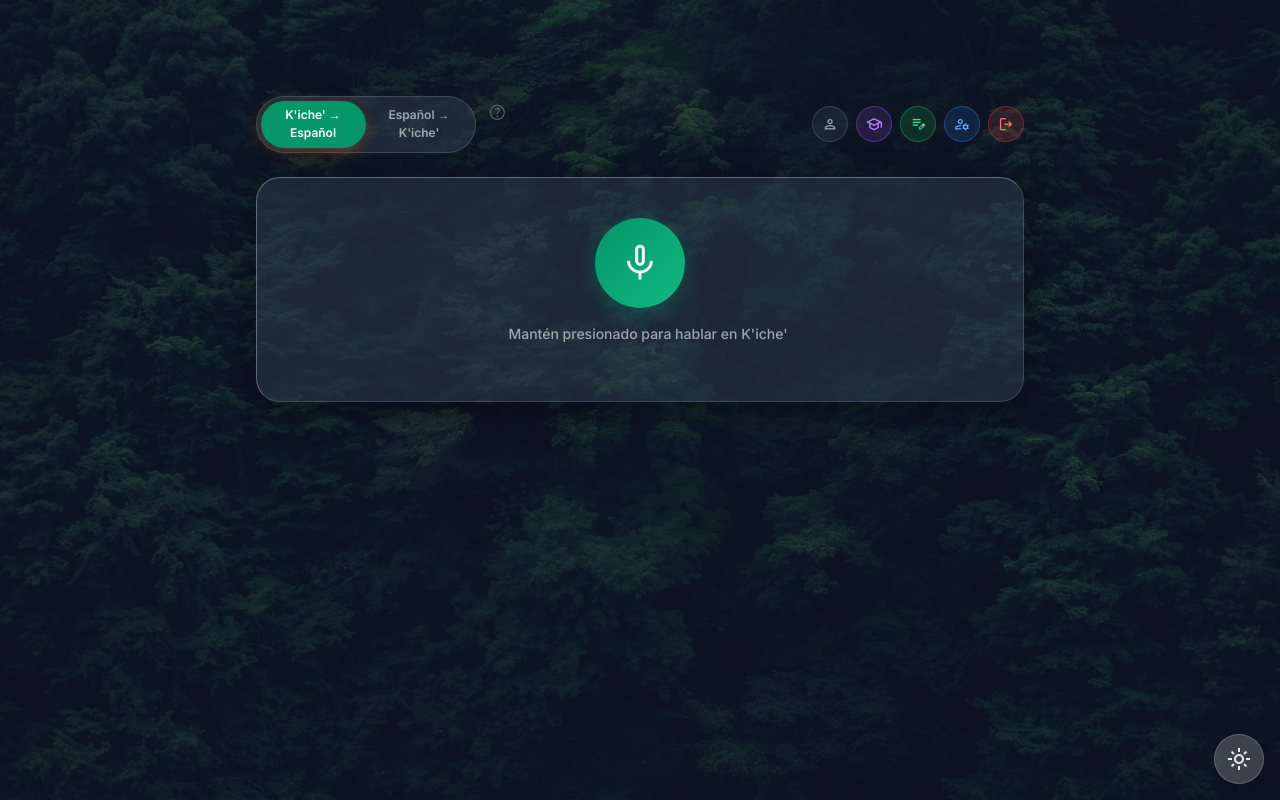
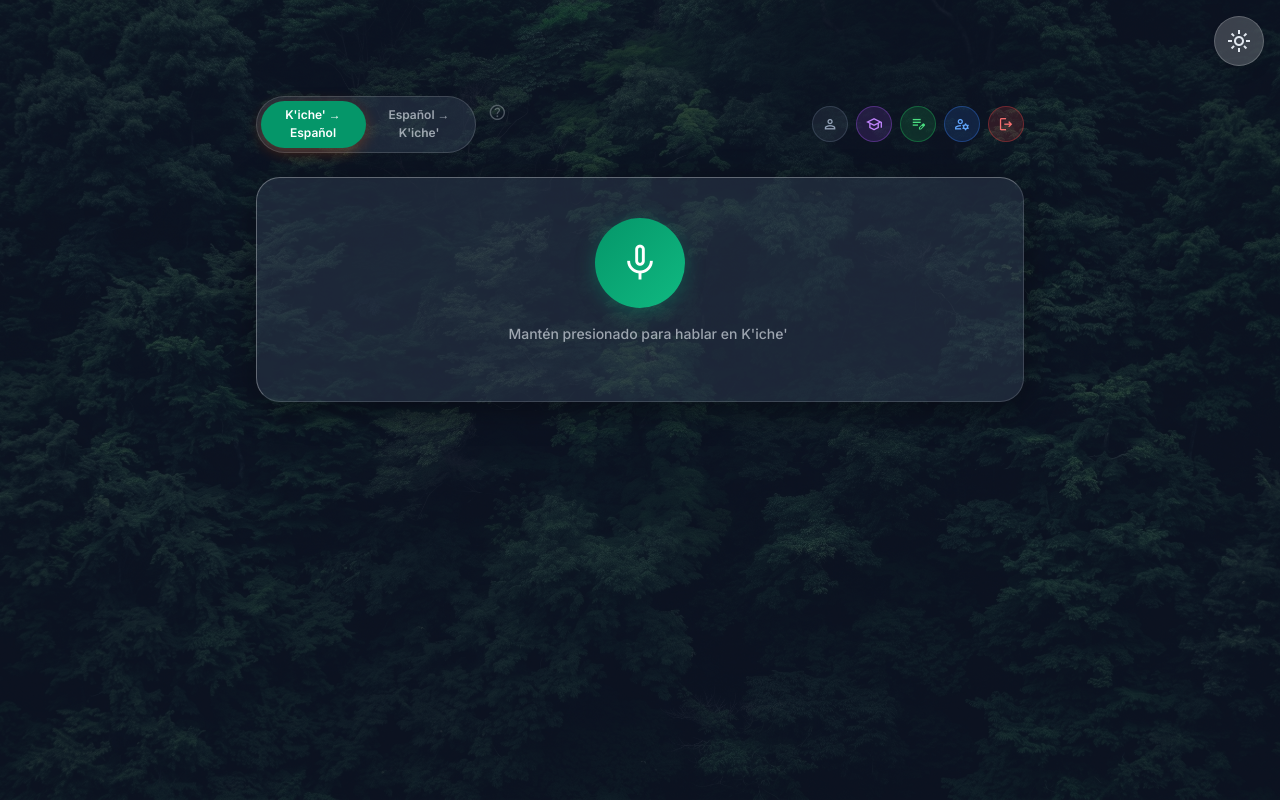
Before and after one commit to XibalBalam/traductor_kiche, a Flask app: page / in a window 1280 px wide. Run offline with Flask 3, Linux system fonts and the light colour scheme; the visitor is signed in with stand-in values (Sample User, id 1); some libraries are stand-ins or nearby versions.

Commit message:
fix: adjust theme button position and update medical dictionary

```diff
--- a/templates/admin.html
+++ b/templates/admin.html
@@ -465,7 +465,7 @@
     </script>
 
     <!-- Theme Toggle -->
-    <button id="themeToggleBtn" onclick="toggleTheme()" class="fixed bottom-4 right-4 bg-white/20 hover:bg-white/30 backdrop-blur-md p-3 rounded-full shadow-lg border border-white/20 transition-all z-50 flex items-center justify-center group" title="Cambiar Tema">
+    <button id="themeToggleBtn" onclick="toggleTheme()" class="fixed top-4 right-4 bg-white/20 hover:bg-white/30 backdrop-blur-md p-3 rounded-full shadow-lg border border-white/20 transition-all z-50 flex items-center justify-center group" title="Cambiar Tema">
         <span class="material-symbols-outlined text-[var(--text-main)] group-hover:scale-110 transition-transform">light_mode</span>
     </button>
     <script>
--- a/templates/cuenta.html
+++ b/templates/cuenta.html
@@ -332,7 +332,7 @@
     </script>
 
     <!-- Theme Toggle -->
-    <button id="themeToggleBtn" onclick="toggleTheme()" class="fixed bottom-4 right-4 bg-white/20 hover:bg-white/30 backdrop-blur-md p-3 rounded-full shadow-lg border border-white/20 transition-all z-50 flex items-center justify-center group" title="Cambiar Tema">
+    <button id="themeToggleBtn" onclick="toggleTheme()" class="fixed top-4 right-4 bg-white/20 hover:bg-white/30 backdrop-blur-md p-3 rounded-full shadow-lg border border-white/20 transition-all z-50 flex items-center justify-center group" title="Cambiar Tema">
         <span class="material-symbols-outlined text-[var(--text-main)] group-hover:scale-110 transition-transform">light_mode</span>
     </button>
     <script>
--- a/templates/escritura.html
+++ b/templates/escritura.html
@@ -467,7 +467,7 @@
     </script>
 
     <!-- Theme Toggle -->
-    <button id="themeToggleBtn" onclick="toggleTheme()" class="fixed bottom-4 right-4 bg-white/20 hover:bg-white/30 backdrop-blur-md p-3 rounded-full shadow-lg border border-white/20 transition-all z-50 flex items-center justify-center group" title="Cambiar Tema">
+    <button id="themeToggleBtn" onclick="toggleTheme()" class="fixed top-4 right-4 bg-white/20 hover:bg-white/30 backdrop-blur-md p-3 rounded-full shadow-lg border border-white/20 transition-all z-50 flex items-center justify-center group" title="Cambiar Tema">
         <span class="material-symbols-outlined text-[var(--text-main)] group-hover:scale-110 transition-transform">light_mode</span>
     </button>
     <script>
--- a/templates/index.html
+++ b/templates/index.html
@@ -1068,7 +1068,7 @@
     </script>
 
     <!-- Theme Toggle -->
-    <button id="themeToggleBtn" onclick="toggleTheme()" class="fixed bottom-4 right-4 bg-white/20 hover:bg-white/30 backdrop-blur-md p-3 rounded-full shadow-lg border border-white/20 transition-all z-50 flex items-center justify-center group" title="Cambiar Tema">
+    <button id="themeToggleBtn" onclick="toggleTheme()" class="fixed top-4 right-4 bg-white/20 hover:bg-white/30 backdrop-blur-md p-3 rounded-full shadow-lg border border-white/20 transition-all z-50 flex items-center justify-center group" title="Cambiar Tema">
         <span class="material-symbols-outlined text-[var(--text-main)] group-hover:scale-110 transition-transform">light_mode</span>
     </button>
     <script>
--- a/templates/revisar.html
+++ b/templates/revisar.html
@@ -353,7 +353,7 @@
     </script>
 
     <!-- Theme Toggle -->
-    <button id="themeToggleBtn" onclick="toggleTheme()" class="fixed bottom-4 right-4 bg-white/20 hover:bg-white/30 backdrop-blur-md p-3 rounded-full shadow-lg border border-white/20 transition-all z-50 flex items-center justify-center group" title="Cambiar Tema">
+    <button id="themeToggleBtn" onclick="toggleTheme()" class="fixed top-4 right-4 bg-white/20 hover:bg-white/30 backdrop-blur-md p-3 rounded-full shadow-lg border border-white/20 transition-all z-50 flex items-center justify-center group" title="Cambiar Tema">
         <span class="material-symbols-outlined text-[var(--text-main)] group-hover:scale-110 transition-transform">light_mode</span>
     </button>
     <script>
--- a/templates/train.html
+++ b/templates/train.html
@@ -1823,7 +1823,7 @@
     </script>
 
     <!-- Theme Toggle -->
-    <button id="themeToggleBtn" onclick="toggleTheme()" class="fixed bottom-4 right-4 bg-white/20 hover:bg-white/30 backdrop-blur-md p-3 rounded-full shadow-lg border border-white/20 transition-all z-50 flex items-center justify-center group" title="Cambiar Tema">
+    <button id="themeToggleBtn" onclick="toggleTheme()" class="fixed top-4 right-4 bg-white/20 hover:bg-white/30 backdrop-blur-md p-3 rounded-full shadow-lg border border-white/20 transition-all z-50 flex items-center justify-center group" title="Cambiar Tema">
         <span class="material-symbols-outlined text-[var(--text-main)] group-hover:scale-110 transition-transform">light_mode</span>
     </button>
     <script>
```
